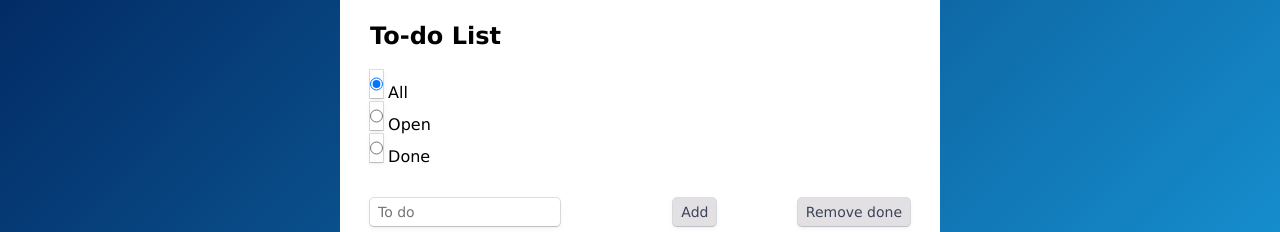
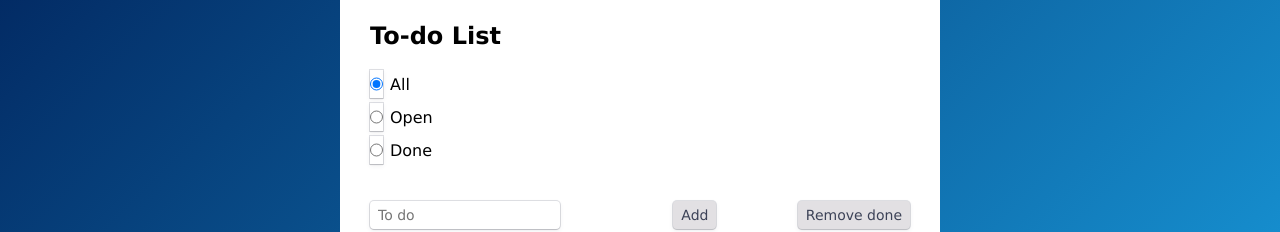
Before and after one commit to SonjaElena/todo-list, a plain HTML site: page index.html in a window 1280 px wide. Shown: the part 128-360 px from the top of the page. Drawn offline with Linux system fonts and the light colour scheme.

Commit message:
feat: update

```diff
--- a/index.html
+++ b/index.html
@@ -14,15 +14,20 @@
             <h2>To-do List </h2>
 
             <div class="filter">
-                <input checked type="radio" id="allCheckbox" onclick="toggleFilter(this)">
-                <label for="allCheckbox">All</label><br>
+                <div class="checkbox-label">
+                    <input checked type="radio" id="allCheckbox" onclick="toggleFilter(this)">
+                    <label for="allCheckbox">All</label>
+                </div>
+                <div class="checkbox-label">
+                    <input type="radio" id="openCheckbox" onclick="toggleFilter(this)">
+                    <label for="openCheckbox">Open</label>
+                </div>
+                <div class="checkbox-label">
+                    <input type="radio" id="doneCheckbox" onclick="toggleFilter(this)">
+                    <label for="doneCheckbox">Done</label>
+                </div>
+            </div>
 
-                <input type="radio" id="openCheckbox" onclick="toggleFilter(this)">
-                <label for="openCheckbox">Open</label><br>
-
-                <input type="radio" id="doneCheckbox" onclick="toggleFilter(this)">
-                <label for="doneCheckbox">Done</label><br>
-            </div>
 
             <div class="row">
                 <input type="text" id="input-box" placeholder="To do">
--- a/script.js
+++ b/script.js
@@ -7,6 +7,13 @@ const doneRdio = document.getElementById("");
 const openRdio = document.getElementById("");
 
 // Add
+
+inputBox.addEventListener("keypress", function (event) {
+  if (event.key === "Enter") {
+    addTask();
+  }
+});
+
 function addTask() {
   const listItems = Array.from(listContainer.getElementsByTagName("li"));
   const double = listItems.some(
@@ -16,7 +23,7 @@ function addTask() {
   );
 
   if (inputBox.value === "" || double) {
-    alert("Write something down to add it to your list");
+    alert("Write a new to do to add to your list");
     return;
   }
 
--- a/style.css
+++ b/style.css
@@ -20,6 +20,22 @@
   margin: 100px auto 20px;
   padding: 40px 30px 70px;
   border-radius: 10px;
+}
+
+.filter {
+  display: flex;
+  flex-direction: column;
+  align-items: left;
+}
+
+label {
+  margin-left: 7px;
+}
+
+.checkbox-label {
+  display: flex;
+  align-items: center;
+  margin-bottom: 5px;
 }
 
 .todo-app h2 {
```
